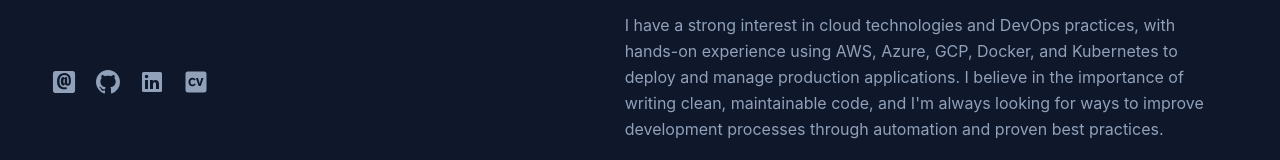
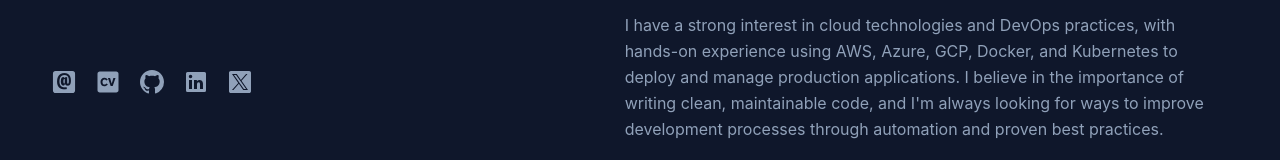
Before and after one commit to gkoos/gkoos.github.io, a SvelteKit app: page / in a window 1280 px wide. Shown: the part 610-770 px from the top of the page. Built offline with nearby package versions, Linux system fonts and the light colour scheme; a web font is replaced by a local one.

Commit message:
Twitter / X social icon added

```diff
--- a/src/routes/+layout.svelte
+++ b/src/routes/+layout.svelte
@@ -96,6 +96,24 @@
 				<li class="mr-5 shrink-0 text-xs">
 					<a
 						class="block hover:text-slate-200"
+						href="Gabor_Koos_resume.pdf"
+						target="_blank"
+						rel="noreferrer noopener"
+						aria-label="CV in PDF (opens in a new tab)"
+						title="CV"
+					>
+						<span class="sr-only">CV</span>
+						<svg xmlns="http://www.w3.org/2000/svg" width="24" height="24" viewBox="0 0 448 512"
+							><!-- Icon from Academicons by James Walsh - https://scripts.sil.org/cms/scripts/page.php?site_id=nrsi&id=OFL --><path
+								fill="currentColor"
+								d="M48 32C21.5 32 0 53.5 0 80v352c0 26.5 21.5 48 48 48h352c26.5 0 48-21.5 48-48V80c0-26.5-21.5-48-48-48zm98.88 133.234c19.636 0 37.082 6.789 49.929 16.971c11.88 9.452 17.444 18.907 22.298 27.393l-33.923 16.949c-2.427-5.565-5.347-11.387-12.846-17.682c-8.248-6.552-16.478-8.484-23.524-8.484c-27.626 0-42.17 25.693-42.17 54.287c0 37.573 19.161 56.22 42.17 56.22c22.3 0 31.278-15.51 37.08-25.435L219.6 302.66c-6.315 9.926-12.374 19.635-25.95 29.069c-7.262 5.09-23.977 15.037-47.736 15.037C100.586 346.766 64 313.81 64 255.87c0-50.636 34.415-90.637 82.88-90.637m75.483 5.328h45.565L303.31 292.24l35.125-121.678H384l-59.379 171.112H281.01z"
+							/></svg
+						>
+					</a>
+				</li>
+				<li class="mr-5 shrink-0 text-xs">
+					<a
+						class="block hover:text-slate-200"
 						href="https://github.com/gkoos"
 						target="_blank"
 						rel="noreferrer noopener"
@@ -142,19 +160,14 @@
 				<li class="mr-5 shrink-0 text-xs">
 					<a
 						class="block hover:text-slate-200"
-						href="Gabor_Koos_resume.pdf"
+						href="https://x.com/gkoos430"
 						target="_blank"
 						rel="noreferrer noopener"
-						aria-label="CV in PDF (opens in a new tab)"
-						title="LinkedIn"
+						aria-label="Twitter / X (opens in a new tab)"
+						title="Twitter / X"
 					>
-						<span class="sr-only">CV</span>
-						<svg xmlns="http://www.w3.org/2000/svg" width="24" height="24" viewBox="0 0 448 512"
-							><!-- Icon from Academicons by James Walsh - https://scripts.sil.org/cms/scripts/page.php?site_id=nrsi&id=OFL --><path
-								fill="currentColor"
-								d="M48 32C21.5 32 0 53.5 0 80v352c0 26.5 21.5 48 48 48h352c26.5 0 48-21.5 48-48V80c0-26.5-21.5-48-48-48zm98.88 133.234c19.636 0 37.082 6.789 49.929 16.971c11.88 9.452 17.444 18.907 22.298 27.393l-33.923 16.949c-2.427-5.565-5.347-11.387-12.846-17.682c-8.248-6.552-16.478-8.484-23.524-8.484c-27.626 0-42.17 25.693-42.17 54.287c0 37.573 19.161 56.22 42.17 56.22c22.3 0 31.278-15.51 37.08-25.435L219.6 302.66c-6.315 9.926-12.374 19.635-25.95 29.069c-7.262 5.09-23.977 15.037-47.736 15.037C100.586 346.766 64 313.81 64 255.87c0-50.636 34.415-90.637 82.88-90.637m75.483 5.328h45.565L303.31 292.24l35.125-121.678H384l-59.379 171.112H281.01z"
-							/></svg
-						>
+						<span class="sr-only">X</span>
+						<svg xmlns="http://www.w3.org/2000/svg" xmlns:xlink="http://www.w3.org/1999/xlink" version="1.1" fill="currentColor" id="Layer_1" width="24px" height="24px" viewBox="0 0 24 24" xml:space="preserve"><g><polygon points="12.153992,10.729553 8.088684,5.041199 5.92041,5.041199 10.956299,12.087097 11.59021,12.97345    15.900635,19.009583 18.068909,19.009583 12.785217,11.615906  "/><path d="M21.15979,1H2.84021C1.823853,1,1,1.823853,1,2.84021v18.31958C1,22.176147,1.823853,23,2.84021,23h18.31958   C22.176147,23,23,22.176147,23,21.15979V2.84021C23,1.823853,22.176147,1,21.15979,1z M15.235352,20l-4.362549-6.213013   L5.411438,20H4l6.246887-7.104675L4,4h4.764648l4.130127,5.881958L18.06958,4h1.411377l-5.95697,6.775635L20,20H15.235352z"/></g></svg>
 					</a>
 				</li>
 			</ul>
```
